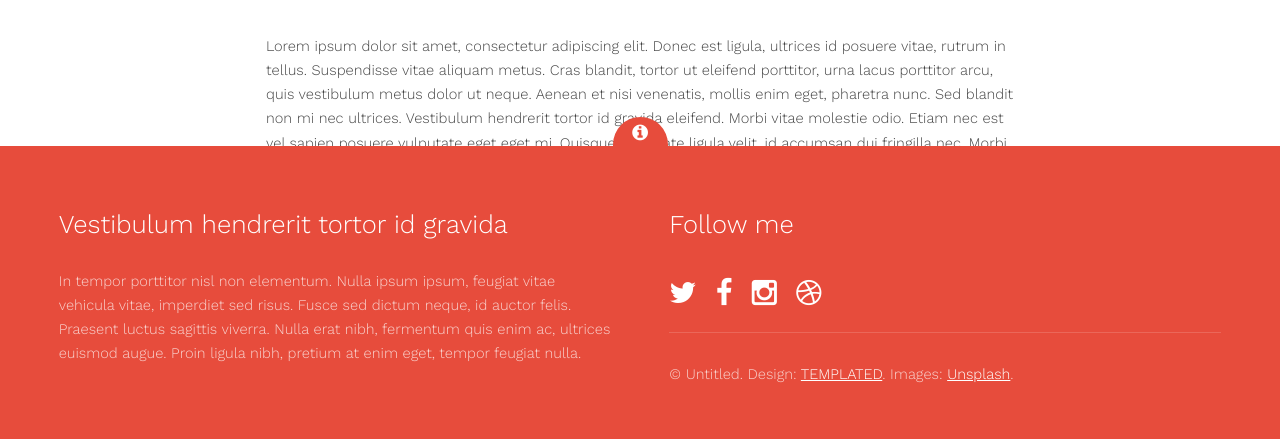
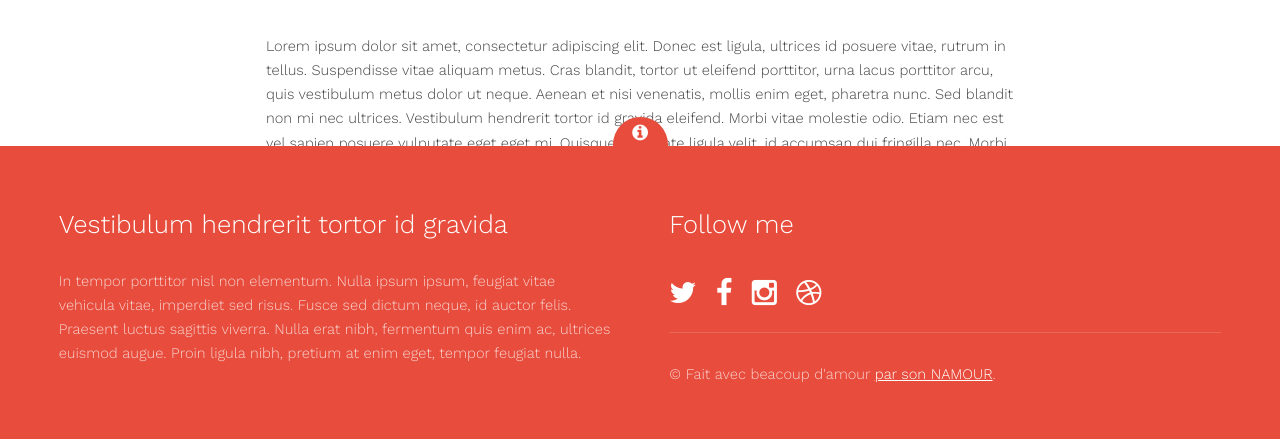
Before and after one commit to marinett/2017_06_Japon, a plain HTML site: page detail1.html in a window 1280 px wide. Shown: the part 654-1095 px from the top of the page. Drawn offline with nearby package versions, Linux system fonts and the light colour scheme; a web font is replaced by a local one.

Commit message:
Changement v1

```diff
--- a/assets/css/main.css
+++ b/assets/css/main.css
@@ -2,8 +2,6 @@
 @import url(https://fonts.googleapis.com/css?family=Pattaya|Work+Sans:400,200,300);
 
 /*
-	Radius by TEMPLATED
-	templated.co @templatedco
 	Released for free under the Creative Commons Attribution 3.0 license (templated.co/license)
 */
 
--- a/assets/js/main.js
+++ b/assets/js/main.js
@@ -1,6 +1,4 @@
 /*
-	Radius by TEMPLATED
-	templated.co @templatedco
 	Released for free under the Creative Commons Attribution 3.0 license (templated.co/license)
 */
 
--- a/detail1.html
+++ b/detail1.html
@@ -1,8 +1,6 @@
 <!DOCTYPE HTML>
 <!--
-	Radius by TEMPLATED
-	templated.co @templatedco
-	Released for free under the Creative Commons Attribution 3.0 license (templated.co/license)
+        Page Photo-description - HORIZONTAL
 -->
 <html>
 	<head>
@@ -58,7 +56,7 @@
 							<li><a href="#" class="icon fa-instagram"><span class="label">Instagram</span></a></li>
 							<li><a href="#" class="icon fa-dribbble"><span class="label">Dribbble</span></a></li>
 						</ul>
-						&copy; Untitled. Design: <a href="https://templated.co">TEMPLATED</a>. Images: <a href="https://unsplash.com/">Unsplash</a>.
+						&copy; Fait avec beacoup d'amour <a href="https://github.com/kayoo123">par son NAMOUR</a>.
 					</div>
 				</div>
 			</footer>
```
Also changed, not shown: detail2.html (+2 -4 lines), index.html (+1 -3 lines).
